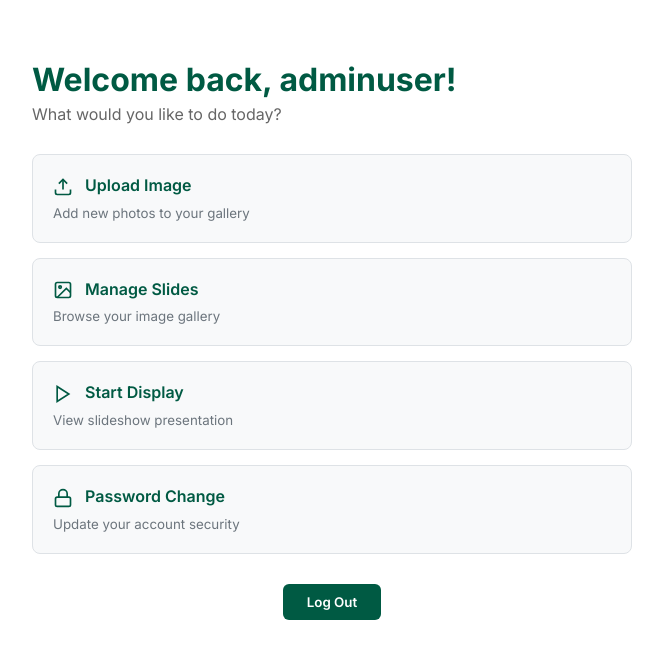
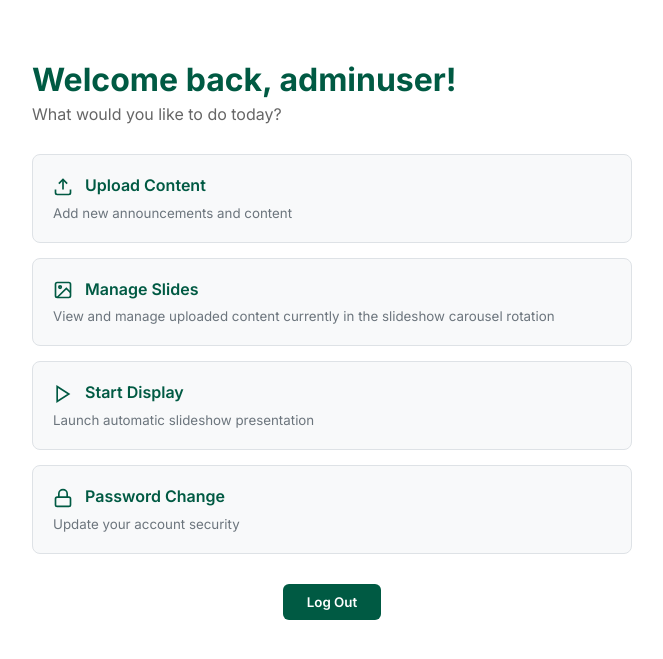
Before and after one commit to tveneto1/dida425cmsproject, a Django app: page / in a window 1280 px wide. Shown: the top 659 px of the page, without its empty margins (308-971 px from the left). Run offline with Django 5.2, Linux system fonts and the light colour scheme; a user stored in the database is signed in.

Commit message:
Change button labels and descriptions
Updated text for clarity regarding content management.

```diff
--- a/templates/home.html
+++ b/templates/home.html
@@ -29,9 +29,9 @@
           <polyline points="17 8 12 3 7 8"></polyline>
           <line x1="12" y1="3" x2="12" y2="15"></line>
         </svg>
-        Upload Image
+        Upload Content
       </strong>
-      <small style="color: #6c757d; font-weight: 400;">Add new photos to your gallery </small>
+      <small style="color: #6c757d; font-weight: 400;">Add new announcements and content </small>
     </a>
 
     <a href="{% url 'all_images' %}" style="display: block; padding: 20px; background: #f8f9fa; border: 1px solid #dee2e6; border-radius: 8px; text-decoration: none; color: #212529; transition: all 0.2s;" onmouseover="this.style.background='#e8f5f1'; this.style.borderColor='#005A43';" onmouseout="this.style.background='#f8f9fa'; this.style.borderColor='#dee2e6';">
@@ -43,7 +43,7 @@
         </svg>
         Manage Slides
       </strong>
-      <small style="color: #6c757d; font-weight: 400;">Browse your image gallery</small>
+      <small style="color: #6c757d; font-weight: 400;">View and manage uploaded content currently in the slideshow carousel rotation </small>
     </a>
 
     <a href="{% url 'slidedisplay' %}" style="display: block; padding: 20px; background: #f8f9fa; border: 1px solid #dee2e6; border-radius: 8px; text-decoration: none; color: #212529; transition: all 0.2s;" onmouseover="this.style.background='#e8f5f1'; this.style.borderColor='#005A43';" onmouseout="this.style.background='#f8f9fa'; this.style.borderColor='#dee2e6';">
@@ -53,7 +53,7 @@
         </svg>
         Start Display
       </strong>
-      <small style="color: #6c757d; font-weight: 400;">View slideshow presentation</small>
+      <small style="color: #6c757d; font-weight: 400;">Launch automatic slideshow presentation</small>
     </a>
 
     <a href="{% url 'password_change' %}" style="display: block; padding: 20px; background: #f8f9fa; border: 1px solid #dee2e6; border-radius: 8px; text-decoration: none; color: #212529; transition: all 0.2s;" onmouseover="this.style.background='#e8f5f1'; this.style.borderColor='#005A43';" onmouseout="this.style.background='#f8f9fa'; this.style.borderColor='#dee2e6';">
```
